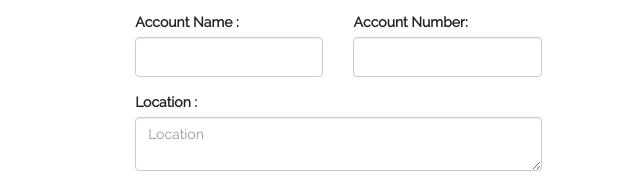
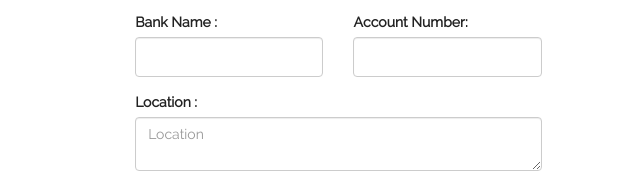
Before and after one commit to wizubizu/talaros, a plain HTML site: page landing.html in a window 1280 px wide. Shown: the part 322-504 px from the top of the page, 629-1269 px from the left. Drawn offline with nearby package versions, Linux system fonts and the light colour scheme.

```diff
--- a/landing.html
+++ b/landing.html
@@ -84,7 +84,7 @@
 								<div class="row">
 									<div class="col-lg-6 col-md-6 col-sm-6">
 										<div class="form-group">
-											<label for="" class="">Account Name :</label>
+											<label for="" class="">Bank Name :</label>
 											<input type="text" class="form-control" name="firstname" id = "txt" onkeyup = "Validate(this)" required />
 											<div id="errFirst"></div>
 										</div>
```
